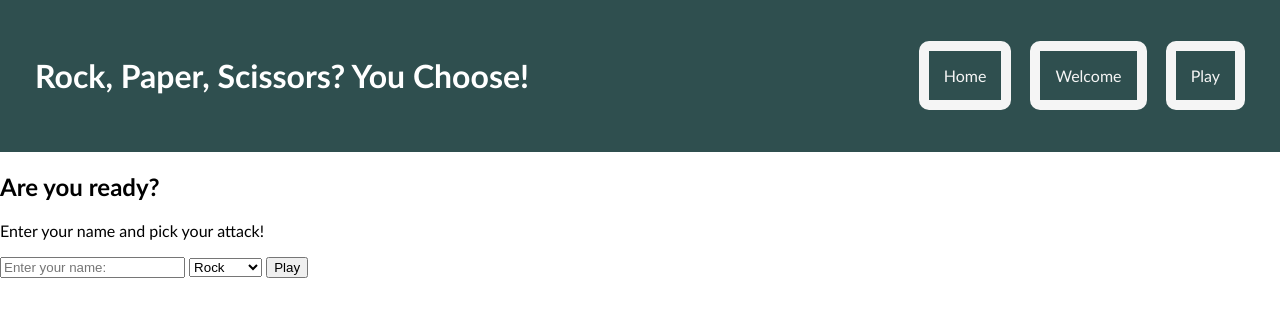
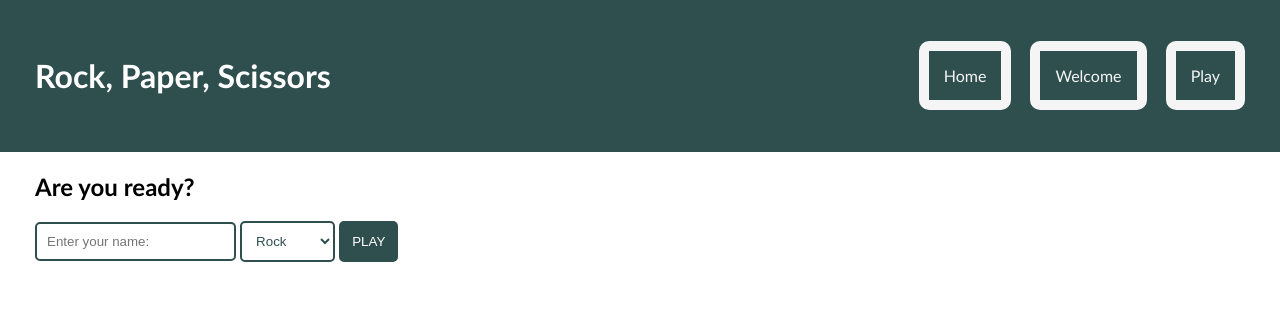
Before and after one commit to ttinning/rock_paper_scissors_homework_app, a Flask app: page /play in a window 1280 px wide. Shown: the top 317 px of the page. Run offline with Flask 2, Linux system fonts and the light colour scheme.

Commit message:
change to css

```diff
--- a/src/game.py
+++ b/src/game.py
@@ -8,7 +8,7 @@ class Game:
         self.game_list = ["rock", "paper", "scissors"]
 
     def player_win_output(self, player):
-        return f'{player.name} wins by playing {player.choice}'
+        return f'{player.name} by playing {player.choice}!'
 
     def result(self):
         self.check_for_player()
--- a/static/style.css
+++ b/static/style.css
@@ -54,3 +54,40 @@ header > nav {
     text-align: center;
     margin-top: 50px;
 }
+
+.input_form {
+    padding-left: 35px;
+}
+
+#results_page {
+    padding-left: 35px;
+}
+
+
+#play_button {
+    color: white;
+    background-color: darkslategray;
+    border: 2px solid darkslategrey;
+    border-radius: 5px;
+    text-transform: uppercase;
+    padding: 11px;
+}
+
+#name_selector {
+    color: darkslategrey;
+    background-color: transparent;
+    border: 2px solid darkslategrey;
+    border-radius: 5px;
+    padding: 10px;
+}
+
+#choice_selector {
+    color: darkslategrey;
+    background-color: transparent;
+    border: 2px solid darkslategrey;
+    border-radius: 5px;
+    padding: 10px;
+}
+#play_button:hover {
+    color: gray;
+}
--- a/templates/base.html
+++ b/templates/base.html
@@ -9,7 +9,7 @@
 </head>
 <body>
     <header>
-        <h1>Rock, Paper, Scissors? You Choose!</h1>
+        <h1>Rock, Paper, Scissors</h1>
         <nav>
             <a href="/">Home</a>
             <a href="welcome">Welcome</a>
--- a/templates/play.html
+++ b/templates/play.html
@@ -4,16 +4,15 @@
 <section>
     <section class="input_form">
         <h2>Are you ready?</h2>
-        <p>Enter your name and pick your attack!</p>
 
-        <form action="/play" method="post">
-            <input type="text" name="player_1_name" placeholder="Enter your name:">
-            <select name="player_1_choice">
+        <form action="/play" id="form_display" method="post">
+            <input type="text" name="player_1_name" id="name_selector" placeholder="Enter your name:">
+            <select name="player_1_choice" id="choice_selector">
                 <option value="rock">Rock</option>
                 <option value="paper">Paper</option>
                 <option value="scissors">Scissors</option>
             </select>
-            <input type="submit" value="Play">
+            <input type="submit" value="Play" id="play_button">
         </form>
     </section>
 </section>
--- a/templates/result.html
+++ b/templates/result.html
@@ -3,8 +3,7 @@
 {% block content %}
 
 <section id="results_page">
-    <h2>The winner is: </h2>
-    <h3>{{ winner }}</h3>
+    <h2>The winner is: {{ winner }} </h2>
 
     <p>First player has chosen: {{ choice_1 }}, Second Player has chosen: {{ choice_2 }}</p>
 
--- a/templates/welcome.html
+++ b/templates/welcome.html
@@ -4,10 +4,10 @@
 <section>
     <h2 class="welcome_heading">How To Play</h2>
     <section class="welcome_page">
-        <p>Rock, paper, scissors(also known as roshambo) is a hand game usually played between two people.</p>
+        <p>Rock, paper, scissors (also known as roshambo) is a hand game usually played between two people.</p>
         <p>The shapes used are a rock(a closed fist), paper(a flat hand) and scissors(a fist with index and middle finger extended).</p>
         <p>Rock crushes Scissors, Paper covers Rock and Scissors cuts Paper</p>
-        <h3 class="welcome_bottom">Why don't you try it for yourself on this website</h3>
+        <h3 class="welcome_bottom">Why don't you try it for yourself</h3>
 
     </section>
 </section>
```
Also changed, not shown: other parts of static/style.css (+2 -2 lines).
